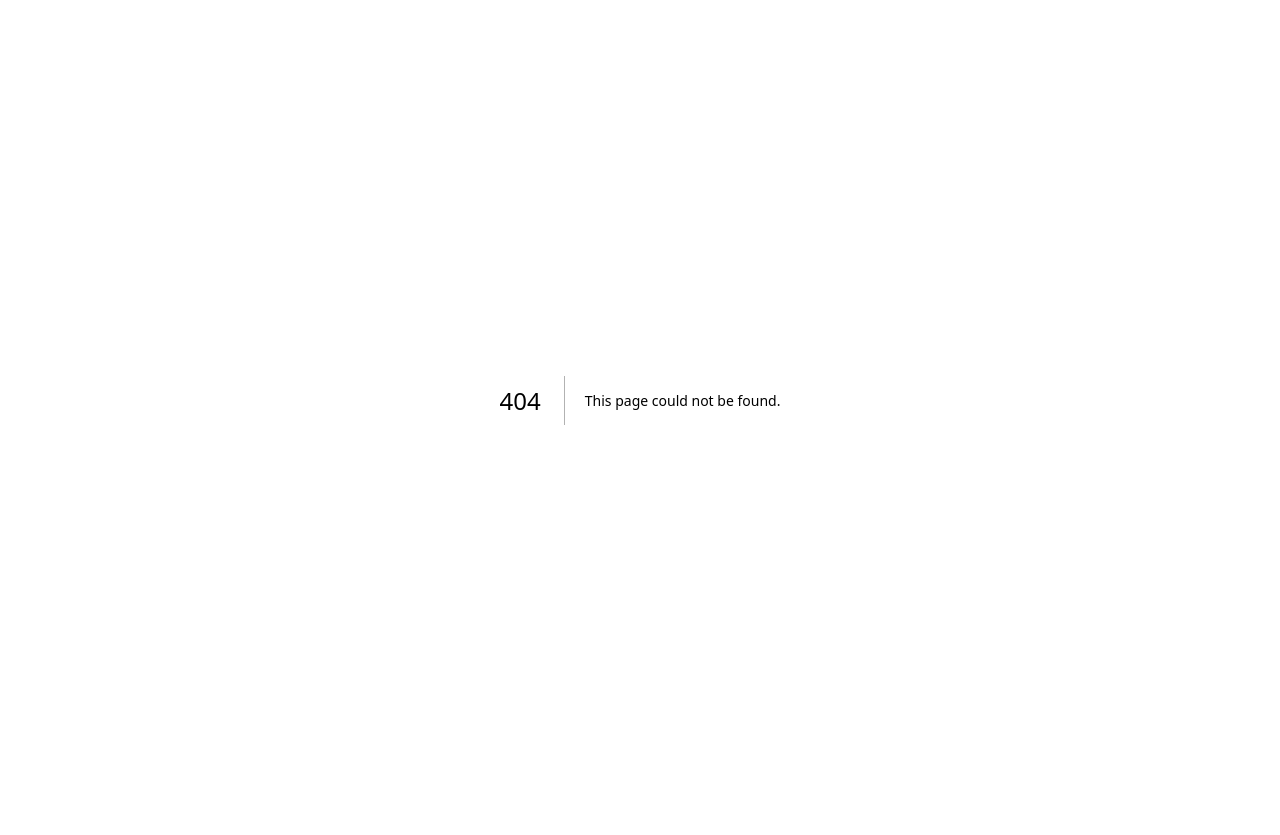
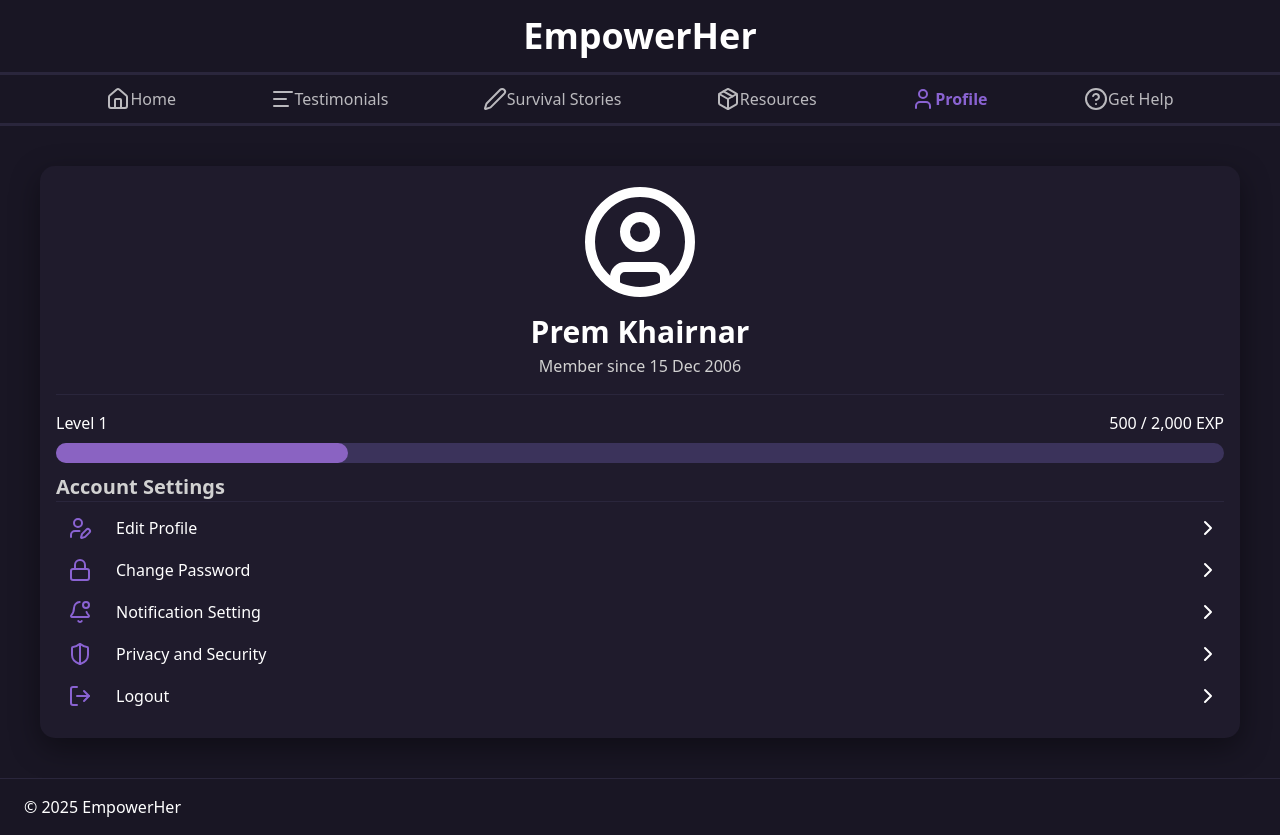
Before and after one commit to iamkazbrekker/empowerher-nextjs, a Next.js app: page /profile in a window 1280 px wide. Before the commit this address had no page. Before the commit the page ends 800 px from the top, so only its background shows below. Built offline with nearby package versions, Linux system fonts and the light colour scheme.

Commit message:
Completed profile - frontend

```diff
--- a/src/app/globals.css
+++ b/src/app/globals.css
@@ -143,3 +143,14 @@
 .flip-card-back {
   backface-visibility: hidden;
 }
+.iconList {
+  font-size: 1.2rem;
+  width: 40px;
+    text-align: center;
+    color: #8a63d2;
+}
+.profileOptions {
+    flex-grow: 1;
+    margin-left: 1rem;
+    text-align: left;
+}
--- /dev/null
+++ b/src/app/profile/page.tsx
@@ -0,0 +1,48 @@
+import Footer from "@/components/footer"
+import HomeNavbar from "@/components/navbar"
+import { BellDot, ChevronRight, LockIcon, LogOut, ShieldHalf, UserCircle, UserPenIcon } from "lucide-react"
+
+function ProfilePage() {
+  return (
+    <div className="bg-[#191624] text-white text-center flex flex-col min-h-screen">
+        <nav className="sticky top-0">
+            <HomeNavbar active="Profile" />
+        </nav>
+        <main className="flex-1">
+            <div className="bg-[#1f1b2c] rounded-[15px] p-4 border-[#2a263c] border-solid shadow-[0_10px_30px_rgba(0,0,0,0.4)] m-10">
+                <div className="flex items-center flex-col border-b border-solid border-[#2a263c]">
+                    <UserCircle className="w-[120px] h-[120px] rounded-full mb-3" />
+                    <h1 className="text-3xl font-bold mb-1">Prem Khairnar</h1>
+                    <p className="text-[#d1d1d1] mb-4">Member since 15 Dec 2006</p>
+                </div>
+
+                <div className="mt-4 ">
+                    <div className="flex justify-between">
+                        <p>Level 1</p>
+                        <p>500 / 2,000 EXP</p>
+                    </div>
+                    <div className="h-5 mt-2 bg-[#3b335b] rounded-4xl">
+                        <div className="bg-[#8a63c2] w-1/4 h-full rounded-4xl"></div>
+                    </div>
+                </div>
+
+                <div className="mt-2.5 rounded-xl">
+                    <h2 className="text-xl text-[#d1d1d1] font-bold text-left mb-2 border-b border-[#2a263c]">Account Settings</h2>
+                    <div className="mt-2.5 rounded-xl">
+                    <div className=" rounded-xl mb-2.5 p-1 hover:bg-[#2a263c] flex justify-between"><div className="flex items-center"><UserPenIcon className="iconList"/><span className="profileOptions">Edit Profile</span></div><ChevronRight /></div>
+                    <div className="rounded-xl mb-2.5 p-1 hover:bg-[#2a263c] flex justify-between"><div className="flex items-center"><LockIcon className="iconList"/><span className="profileOptions">Change Password</span></div><ChevronRight /></div>
+                    <div className="rounded-xl mb-2.5 p-1 hover:bg-[#2a263c] flex justify-between"><div className="flex items-center"><BellDot className="iconList"/><span className="profileOptions"> Notification Setting</span></div><ChevronRight /></div>
+                    <div className="rounded-xl mb-2.5 p-1 hover:bg-[#2a263c] flex justify-between"><div className="flex items-center"><ShieldHalf className="iconList"/><span className="profileOptions">Privacy and Security</span></div><ChevronRight /></div>
+                    <div className="rounded-xl mb-2.5 p-1 hover:bg-[#2a263c] flex justify-between"><div className="flex items-center"><LogOut className="iconList"/><span className="profileOptions">Logout</span></div><ChevronRight /></div>
+                </div>
+                </div>
+
+            </div>
+        </main>
+        <footer className="text-left">
+            <Footer />
+        </footer>
+    </div>
+  )
+}
+export default ProfilePage
--- a/src/app/testimonials/page.tsx
+++ b/src/app/testimonials/page.tsx
@@ -10,7 +10,7 @@ import { PlusIcon } from "lucide-react"
 import { useState } from "react"
 
 function Testimonials() {
-    const [open,  setOpen] = useState(false)
+    const [open, setOpen] = useState(false)
     return (
         <div className="bg-[#191624] text-white flex flex-col min-h-screen">
             <nav className="sticky top-0 w-full text-center z-50">
@@ -29,13 +29,13 @@ function Testimonials() {
                     </div>
                 </div>
                 {open && (
-                <div className="fixed top-0 left-0 right-0 bottom-0 bg-black/80 z-1000  justify-center">
-                    <div className="bg-[#1f1b2c] p-5 rounded-[20px] w-[90vw] flex flex-col gap-4 m-16">
-                    <input className="h-[120px] p-2.5 resize-none rounded-[6px] bg-[#2a263c]" placeholder="Write your testimonial here..."></input>
-                    <Button className="bg-[#8a63d2] hover:bg-[#a07ae6]" onClick={()=> setOpen(false)}>Submit</Button>
-                    <Button variant={"destructive"} onClick={()=> setOpen(false)}>Cancel</Button>
+                    <div className="fixed top-0 left-0 right-0 bottom-0 bg-black/80 z-1000  justify-center">
+                        <div className="bg-[#1f1b2c] p-5 rounded-[20px] w-[90vw] flex flex-col gap-4 m-16">
+                            <input className="h-[120px] p-2.5 resize-none rounded-[6px] bg-[#2a263c]" placeholder="Write your testimonial here..."></input>
+                            <Button className="bg-[#8a63d2] hover:bg-[#a07ae6]" onClick={() => setOpen(false)}>Submit</Button>
+                            <Button variant={"destructive"} onClick={() => setOpen(false)}>Cancel</Button>
+                        </div>
                     </div>
-                </div>
                 )}
 
             </main>
```
